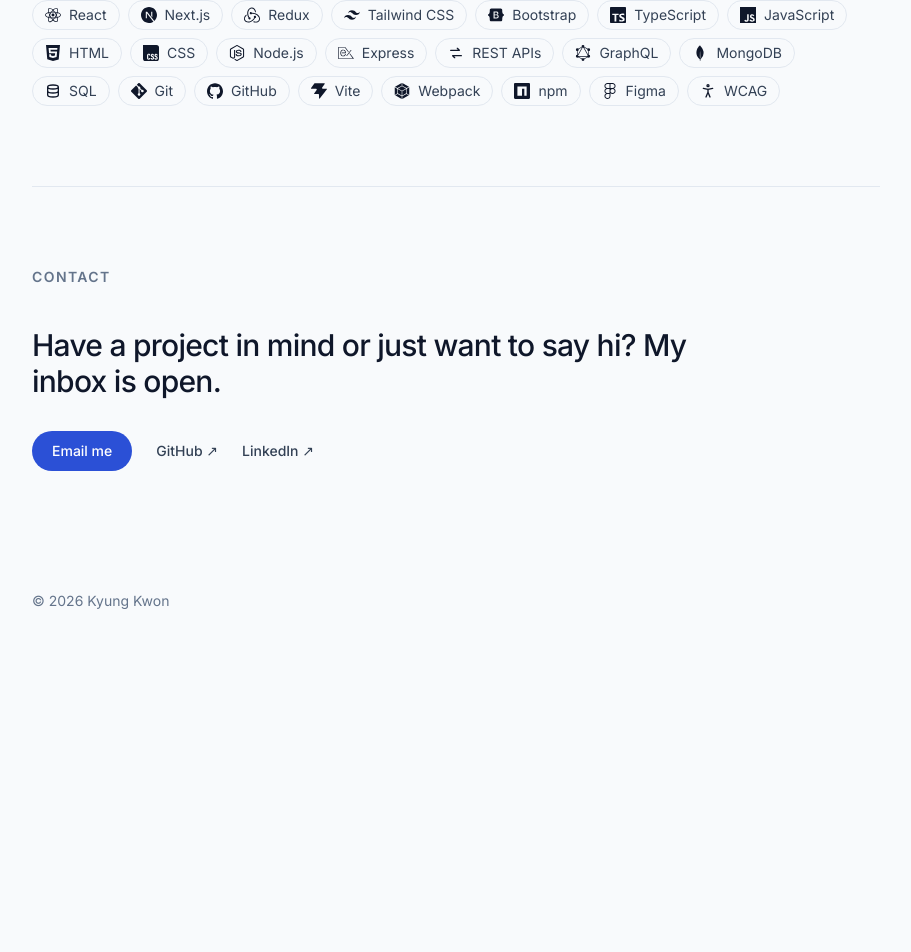
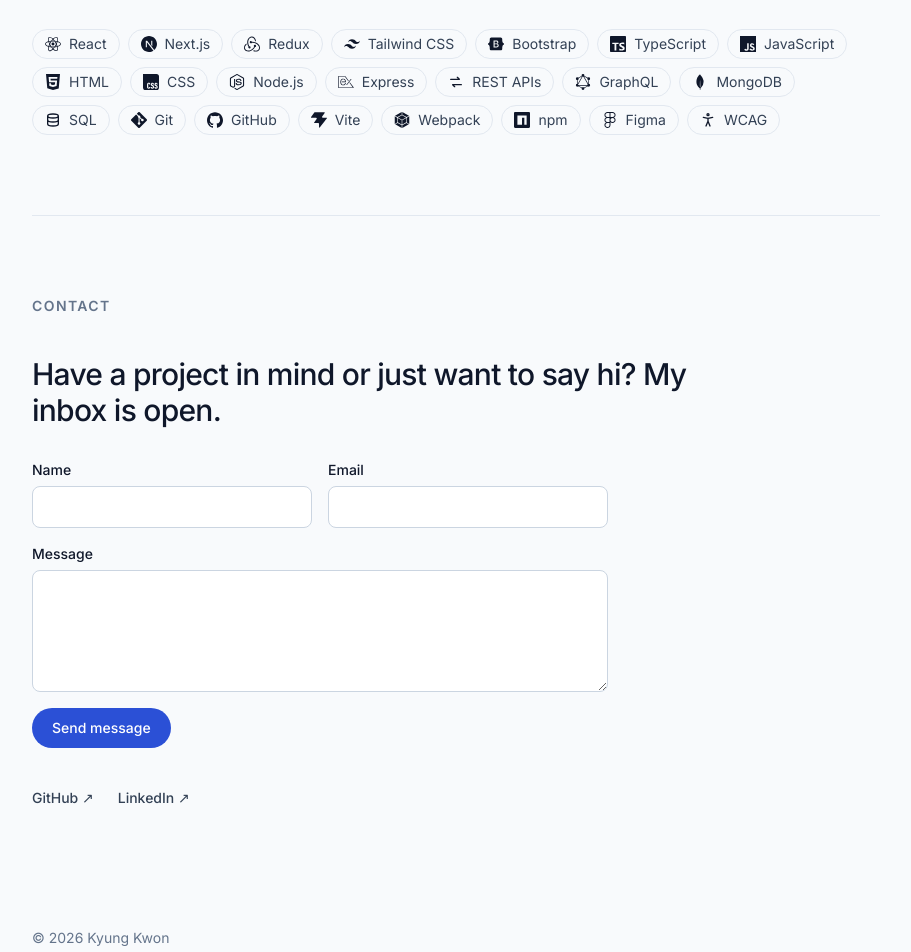
Before and after one commit to kyungkwon01/portfolio, a React (Vite) app: page / in a window 1280 px wide. Shown: the part 1467-2419 px from the top of the page, without its empty margins (184-1095 px from the left). Before the commit the page ends 2118 px from the top, so only its background shows below. Built offline with nearby package versions, Linux system fonts and the light colour scheme.

Commit message:
Add contact form, move About above Projects, update hero tagline

```diff
--- a/src/App.tsx
+++ b/src/App.tsx
@@ -11,8 +11,8 @@ function App() {
       <Header />
       <main className="mx-auto max-w-4xl px-6">
         <Hero />
+        <About />
         <Projects />
-        <About />
         <Skills />
         <Contact />
       </main>
--- a/src/components/Contact.tsx
+++ b/src/components/Contact.tsx
@@ -1,9 +1,47 @@
+import { useState, type SubmitEvent } from 'react'
+
+const EMAIL = 'kyungkwon01@gmail.com'
+
+const FORM_ENDPOINT = `https://formsubmit.co/ajax/${EMAIL}`
+
 const links = [
-  { label: 'GitHub', href: 'https://github.com/' },
-  { label: 'LinkedIn', href: 'https://www.linkedin.com/' },
+  { label: 'GitHub', href: 'https://github.com/kyungkwon01' },
+  { label: 'LinkedIn', href: 'https://www.linkedin.com/in/kyungkwon/' },
 ]
 
+type Status = 'idle' | 'sending' | 'sent' | 'error'
+
+const fieldClass =
+  'w-full rounded-lg border border-line-strong bg-surface px-4 py-2.5 text-ink placeholder:text-muted transition focus:border-accent focus:outline-none focus:ring-2 focus:ring-accent/30'
+
 function Contact() {
+  const [status, setStatus] = useState<Status>('idle')
+
+  async function handleSubmit(e: SubmitEvent<HTMLFormElement>) {
+    e.preventDefault()
+    const form = e.currentTarget
+    const data = Object.fromEntries(new FormData(form))
+    setStatus('sending')
+    try {
+      const res = await fetch(FORM_ENDPOINT, {
+        method: 'POST',
+        headers: { 'Content-Type': 'application/json', Accept: 'application/json' },
+        body: JSON.stringify({
+          ...data,
+          _subject: `Portfolio message from ${data.name}`,
+          _template: 'table',
+        }),
+      })
+      const json = await res.json()
+      // FormSubmit reports success as the string "true".
+      if (!res.ok || String(json.success) !== 'true') throw new Error(json.message)
+      form.reset()
+      setStatus('sent')
+    } catch {
+      setStatus('error')
+    }
+  }
+
   return (
     <section
       id="contact"
@@ -15,13 +53,72 @@ function Contact() {
       <p className="max-w-2xl text-2xl font-medium tracking-tight text-ink sm:text-3xl">
         Have a project in mind or just want to say hi? My inbox is open.
       </p>
-      <div className="mt-8 flex flex-wrap items-center gap-6">
-        <a
-          href="mailto:you@example.com"
-          className="rounded-full bg-accent px-5 py-2.5 text-sm font-medium text-on-accent transition hover:bg-accent-hover"
-        >
-          Email me
-        </a>
+
+      {status === 'sent' ? (
+        <div className="mt-8 max-w-xl rounded-lg border border-line bg-surface p-6" role="status">
+          <p className="font-medium text-ink">Thanks, your message is on its way.</p>
+          <p className="mt-1 text-sm text-muted">I'll get back to you soon.</p>
+          <button
+            type="button"
+            onClick={() => setStatus('idle')}
+            className="mt-4 text-sm font-medium text-accent transition-colors hover:text-accent-hover"
+          >
+            Send another message
+          </button>
+        </div>
+      ) : (
+        <form onSubmit={handleSubmit} className="mt-8 grid max-w-xl gap-4">
+          <div className="grid gap-4 sm:grid-cols-2">
+            <label className="grid gap-1.5 text-sm font-medium text-ink">
+              Name
+              <input name="name" required autoComplete="name" className={fieldClass} />
+            </label>
+            <label className="grid gap-1.5 text-sm font-medium text-ink">
+              Email
+              <input
+                name="email"
+                type="email"
+                required
+                autoComplete="email"
+                className={fieldClass}
+              />
+            </label>
+          </div>
+          <label className="grid gap-1.5 text-sm font-medium text-ink">
+            Message
+            <textarea name="message" required rows={5} className={`${fieldClass} resize-y`} />
+          </label>
+          {/* Honeypot: hidden from people, filled in by bots, rejected by FormSubmit. */}
+          <input
+            type="text"
+            name="_honey"
+            tabIndex={-1}
+            autoComplete="off"
+            aria-hidden="true"
+            className="hidden"
+          />
+          {status === 'error' && (
+            <p className="text-sm text-body" role="alert">
+              Something went wrong sending your message. Please try again, or email me at{' '}
+              <a href={`mailto:${EMAIL}`} className="font-medium text-accent hover:text-accent-hover">
+                {EMAIL}
+              </a>
+              .
+            </p>
+          )}
+          <div>
+            <button
+              type="submit"
+              disabled={status === 'sending'}
+              className="rounded-full bg-accent px-5 py-2.5 text-sm font-medium text-on-accent transition hover:bg-accent-hover disabled:cursor-not-allowed disabled:opacity-60"
+            >
+              {status === 'sending' ? 'Sending…' : 'Send message'}
+            </button>
+          </div>
+        </form>
+      )}
+
+      <div className="mt-10 flex flex-wrap items-center gap-6">
         {links.map((link) => (
           <a
             key={link.label}
--- a/src/components/Header.tsx
+++ b/src/components/Header.tsx
@@ -1,7 +1,7 @@
 import { useEffect, useState } from 'react'
 import ThemeToggle from './ThemeToggle'
 
-const sections = ['projects', 'about', 'skills', 'contact']
+const sections = ['about', 'projects', 'skills', 'contact']
 
 function Header() {
   const [open, setOpen] = useState(false)
--- a/src/components/Hero.tsx
+++ b/src/components/Hero.tsx
@@ -33,7 +33,8 @@ function Hero() {
         </span>
       </h1>
       <p className="mt-6 max-w-xl text-lg leading-relaxed">
-       Front-End Developer
+        Front-end developer focused on React, TypeScript, and the details
+        that make interfaces feel effortless.
       </p>
       <div className="mt-10 flex flex-wrap gap-3">
         <a
```
